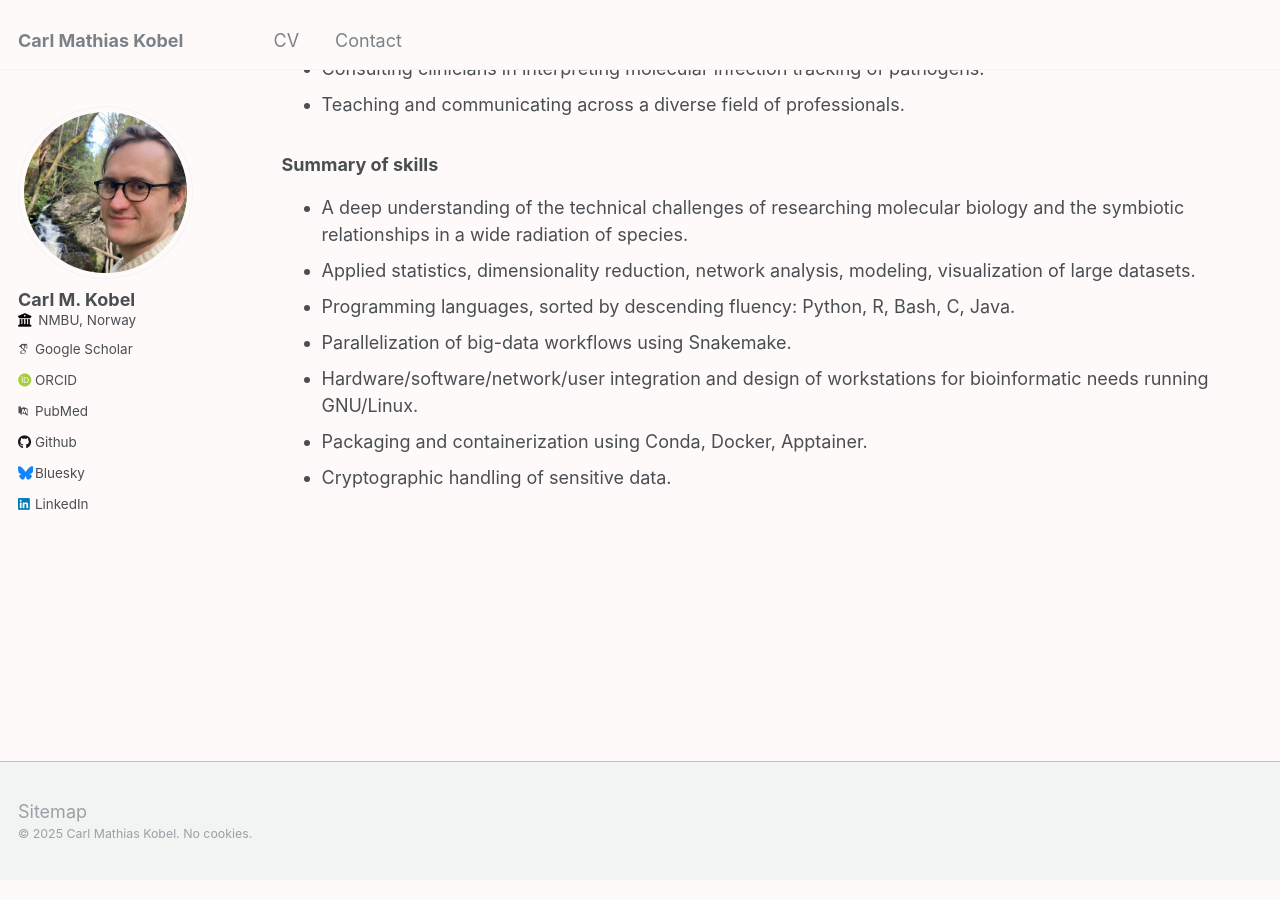
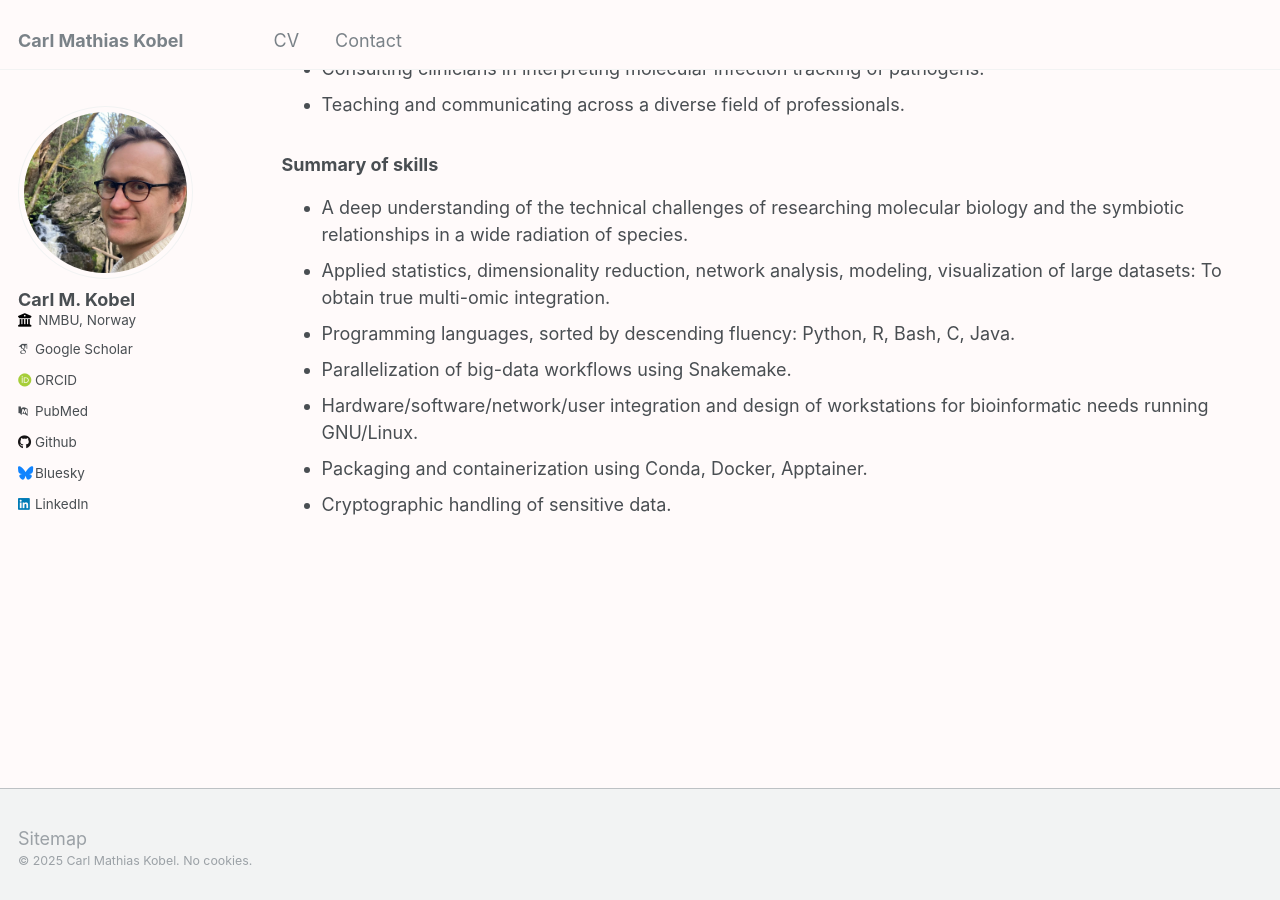
Before and after one commit to cmkobel/cmkobel.github.io, a Jekyll site: the page built from _pages/cv.md, in a window 1280 px wide and 900 px high, scrolled down 2023 px. Built offline with Jekyll 4.4.1, drawn with Linux system fonts in a browser that asks for light colours; some web fonts are replaced; before the commit the page ends 2902 px from its top, so only the background shows below that.

Commit message:
Update cv.md

```diff
--- a/_pages/cv.md
+++ b/_pages/cv.md
@@ -74,7 +74,7 @@ The Microbial Ecology and Meta-Omics (MEMO) Group, led by Prof. Phil Pope.**
 
 ### Summary of skills
   - A deep understanding of the technical challenges of researching molecular biology and the symbiotic relationships in a wide radiation of species.
-  - Applied statistics, dimensionality reduction, network analysis, modeling, visualization of large datasets.
+  - Applied statistics, dimensionality reduction, network analysis, modeling, visualization of large datasets: To obtain true multi-omic integration.
   - Programming languages, sorted by descending fluency: Python, R, Bash, C, Java.
   - Parallelization of big-data workflows using Snakemake.
   - Hardware/software/network/user integration and design of workstations for bioinformatic needs running GNU/Linux.
```
